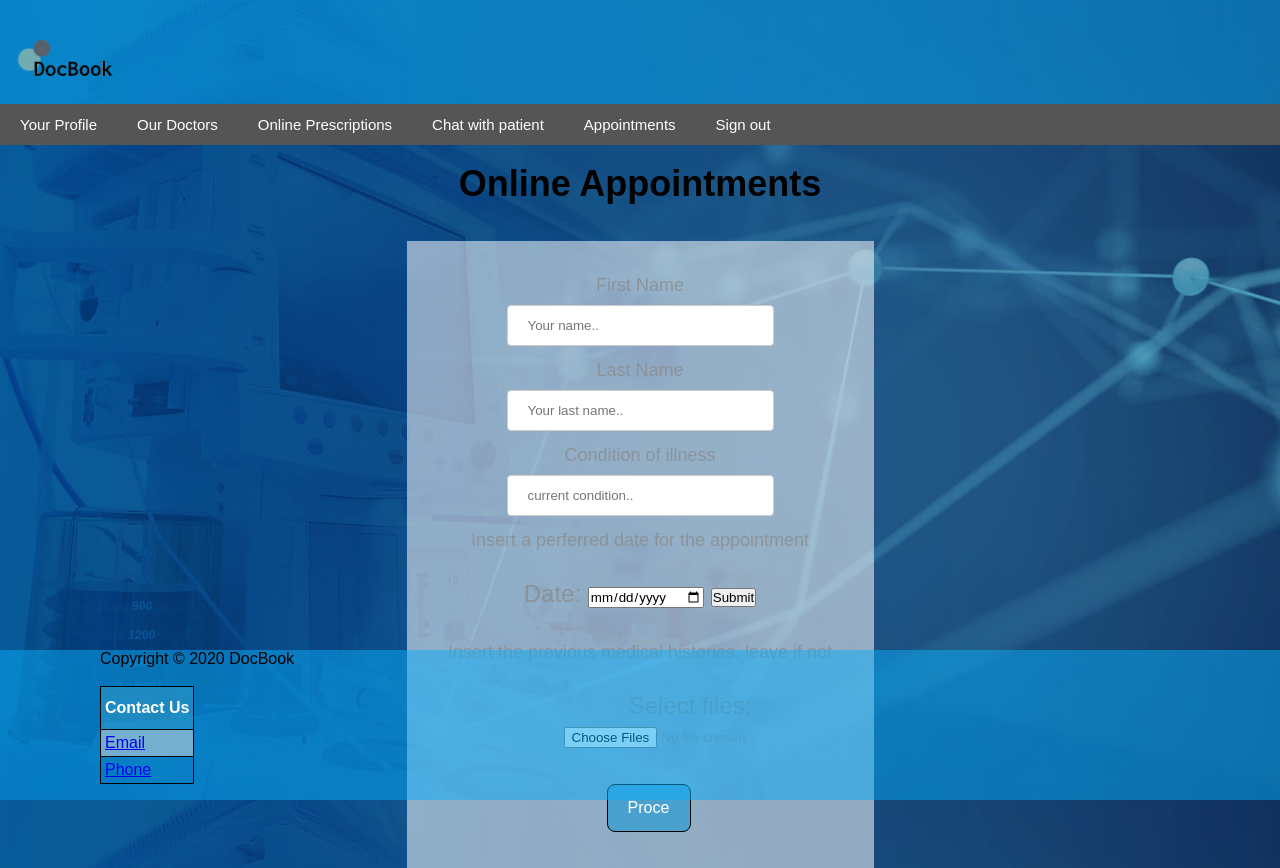
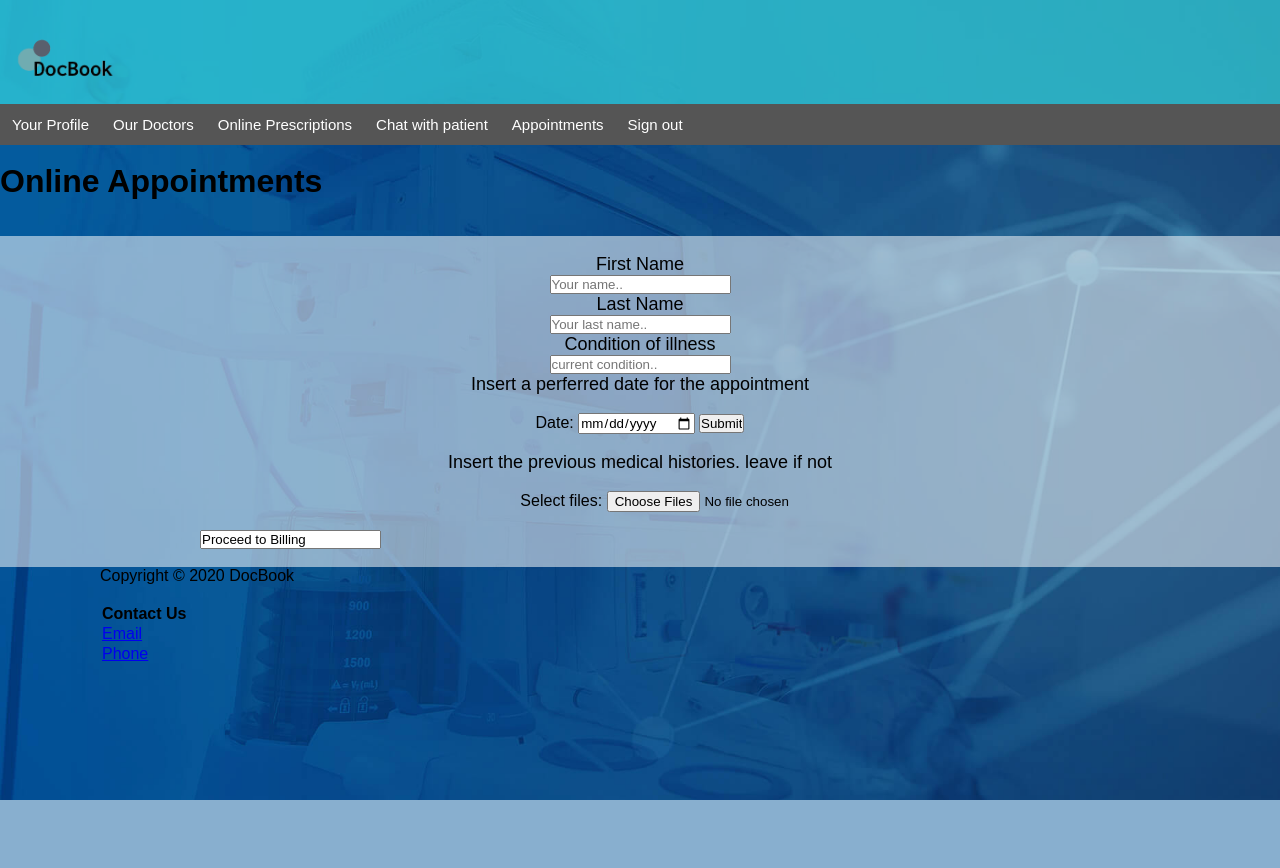
Before and after one commit to VP1996/SES1A-TM-5, a PHP site: page /appointment2.html in a window 1280 px wide. After the commit the page ends 800 px from the top, so only its background shows below. Run offline with PHP 8.4, Linux system fonts and the light colour scheme.

Commit message:
fixed positioninig + added  add file button

```diff
--- a/docbook/css/style.css
+++ b/docbook/css/style.css
@@ -14,246 +14,6 @@ body {
 
 }
 
-/* flexbox */
-
-/*container 1*/
-.container1 {
-  display: flex;
-}
-
-.container2 {
-  display: flex;
-  justify-content: center;
-}
-
-.container3 {
-  display: flex;
-}
-
-/*containers div border
-.container1 div, .container2 div{
-  border:1px #000000 solid;
-  padding:10px;
-}
-*/
-.box1 {
-  flex: 3;
-  order: 2;
-  color: rgba(138, 138, 138, 0.74);
-  font-size: 24px;
-  text-align: center;
-}
-
-.box2 {
-  flex: 1;
-  order: 1;
-}
-
-.box3 {
-  flex: 1;
-  order: 3;
-}
-
-/*container 2 boxes*/
-.container2-box{
-  flex-basis: 27%;
-}
-
-/*container 3 boxes*/
-
-.container3-box1 {
-  flex: 8;
-  order: 1;
-}
-
-.container3-box2 {
-  flex: 1;
-  order: 2;
-}
-
-.container3-box3 {
-  flex: 1;
-  order: 3;
-}
-
-/* input boxes */
-
-input[type=text], select {
-  width: 100%;
-  padding: 12px 20px;
-  margin: 8px 0;
-  display: inline-block;
-  border: 1px solid #ccc;
-  border-radius: 4px;
-  box-sizing: border-box;
-}
-
-input[type=proceed] {
-  text-align: center;
-  font-size: 16px;
-  width: 100%;
-  background-color: rgba(6, 149, 216, 0.5);
-  color: white;
-  padding: 14px 20px;
-  margin: 8px 0;
-  border: 1px #000 solid;
-  border-radius: 8px;
-  cursor: pointer;
-}
-
-input[type=proceed]:hover {
-  background-color: rgba(107, 107, 107, 0.781);
-  color: #ccc;
-}
-
-input[type=proceed]:active {
-  background-color: rgba(6, 149, 216, 0.5);
-  box-shadow: 0 2px #666;
-  transform: translateY(4px);
-}
-
-/* headings */
-
-h1 {
-  font-size: 36px;
-  text-align: center;
-
-}
-
-/* button styles */
-/*
-.button {
-
-  background-color: rgb(0, 206, 206);
-  border-style: double;
-  border-color: rgb(0, 75, 75);
-  border-radius: 8px;
-  color: black;
-  padding: 15px 32px;
-  text-align: center;
-  text-decoration: none;
-  display: inline-block;
-  font-size: 16px;
-  margin: 4px 2px;
-  cursor: pointer;
-  margin-right:50px;
-}
-
-.button:hover {
-  background-color: rgb(0, 75, 75);
-  color: white;
-}
-
-.button:active {
-  background-color: rgb(0, 206, 206);
-  box-shadow: 0 5px #666;
-  transform: translateY(4px);
-}
-
-*/
-.buttonS {
-  background-color: rgb(223, 223, 223);
-  border-style: solid;
-  border-color:black;
-  border-radius: 32px;
-  color: black;
-  padding: 20px;
-  text-align: center;
-  display: inline-block;
-  margin: 4px 2px;
-  cursor: pointer;
-  width: 250px;
-  transition: all 0.5s;
-}
-
-.buttonS:hover {
-  background-color: rgba(6, 149, 216, 0.5);
-  color: white;
-}
-
-.buttonS span {
-  cursor: pointer;
-  display: inline-block;
-  position: relative;
-  transition: 0.5s;
-}
-
-.buttonS span:after {
-  content: '\00bb';
-  position: absolute;
-  opacity: 0;
-  top: 0;
-  right: -20px;
-  transition: 0.5s;
-}
-
-.buttonS:hover span {
-  padding-right: 25px;
-}
-
-.buttonS:hover span:after {
-  opacity: 1;
-  right: 0;
-}
-
-/*loginandrego*/
-
-.loginregobutton {
-  background-color: #bbb;
-  padding: .5em;
-  -moz-border-radius: 5px;
-  -webkit-border-radius: 5px;
-  border-radius: 6px;
-  color: #fff;
-  font-family: 'Oswald';
-  font-size: 20px;
-  text-decoration: none;
-  border: none;
-}
-.loginregobutton:hover {
-border: none;
-background: orange;
-box-shadow: 0px 0px 1px #777;
-  }
-
-
-/* footer */
-
-.footer {
-    text-align: left;
-    font-family: Arial, Helvetica, sans-serif;
-    font-size: medium;
-    background-color: rgba(8, 173, 250, 0.5);
-    height: 150px;
-    width: 100%;
-    left: 0;
-    position: absolute;
-}
-
-/* tables */
-
-#contact {
-  font-family: "Trebuchet MS", Arial, Helvetica, sans-serif;
-  border-collapse: collapse;
-}
-
-#contact td, #contact th {
-  border: 1px solid rgb(0, 0, 0);
-  padding: 4px;
-}
-
-#contact tr:nth-child(even){background-color: rgba(221, 221, 221, 0.514);}
-
-#contact tr:hover {background-color: #ddd;}
-
-#contact th {
-  padding-top: 12px;
-  padding-bottom: 12px;
-  text-align: left;
-  background-color: rgba(55, 157, 204, 0.5);
-  color: white;
-}
-
 /*logo stuff*/
 
 .logo {
@@ -267,7 +27,7 @@ box-shadow: 0px 0px 1px #777;
         }
 
 .headerMenu {
-    background-color:rgba(8, 173, 250, 0.5);
+    background-color:rgba(55, 220, 226, 0.678);
     height:"50px";
     border-bottom:0px;
     padding-left: auto;
@@ -298,10 +58,7 @@ box-shadow: 0px 0px 1px #777;
   .navbar a {
     float: left;
     text-align: center;
-    padding-top: 12px;
-    padding-bottom: 12px;
-    padding-left: 20px;
-    padding-right: 20px;
+    padding: 12px;
     color: white;
     text-decoration: none;
     font-size: 15px;
@@ -313,32 +70,21 @@ box-shadow: 0px 0px 1px #777;
   }
 
 /* Current/active navbar link */
-  .navbar a:active {
-    background-color: rgba(6, 149, 216, 0.5);
-    box-shadow: 0 5px #666;
-    transform: translate();
+  .active {
+    background-color: #4CAF50;
   }
 
-/* Add responsiveness - will automatically display the navbar vertically instead of horizontally on screens less than 500 pixels */
-  @media screen and (max-width: 500px) {
-    .navbar a {
-    float: none;
-      display: inline;
-    }
 
-/* float*/
-    .column.side, .column.middle {
-     width: 100%;
-    }
+
+
 
 /* Chat System*/
 
   .chatBox {
     position: relative;
-    top: 475px;
+    top: 460px;
 
-  }
-
+    }
 
 .h1 {
   font-weight: bold;
@@ -352,5 +98,3 @@ box-shadow: 0px 0px 1px #777;
 
 
 }
-
-  }
```
Also changed, not shown: docbook/Chat.html (+8 -6 lines), docbook/css/Chat.css (+20 -14 lines).
